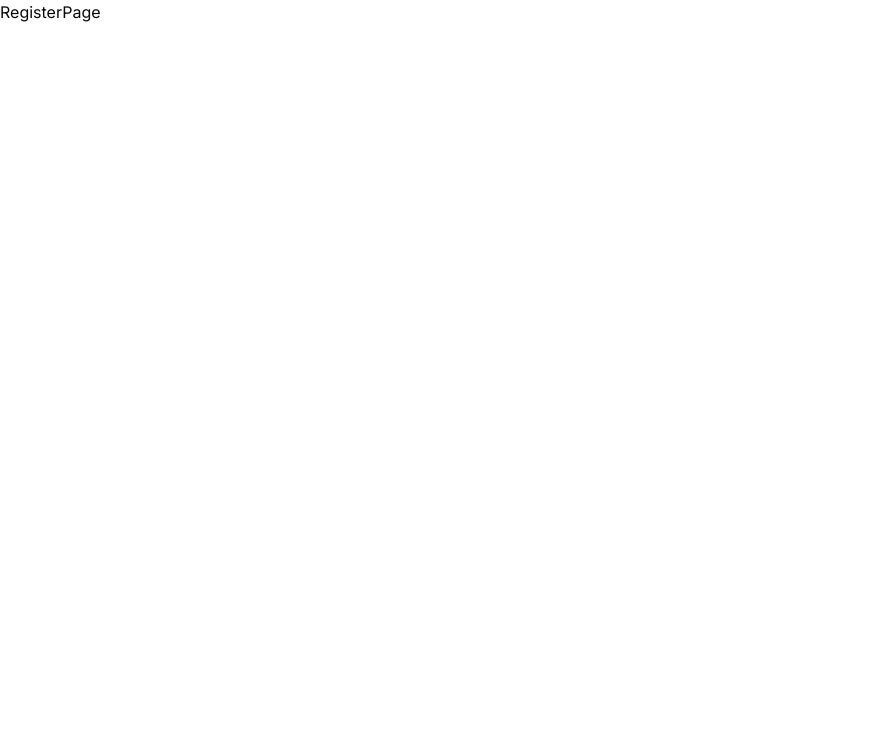
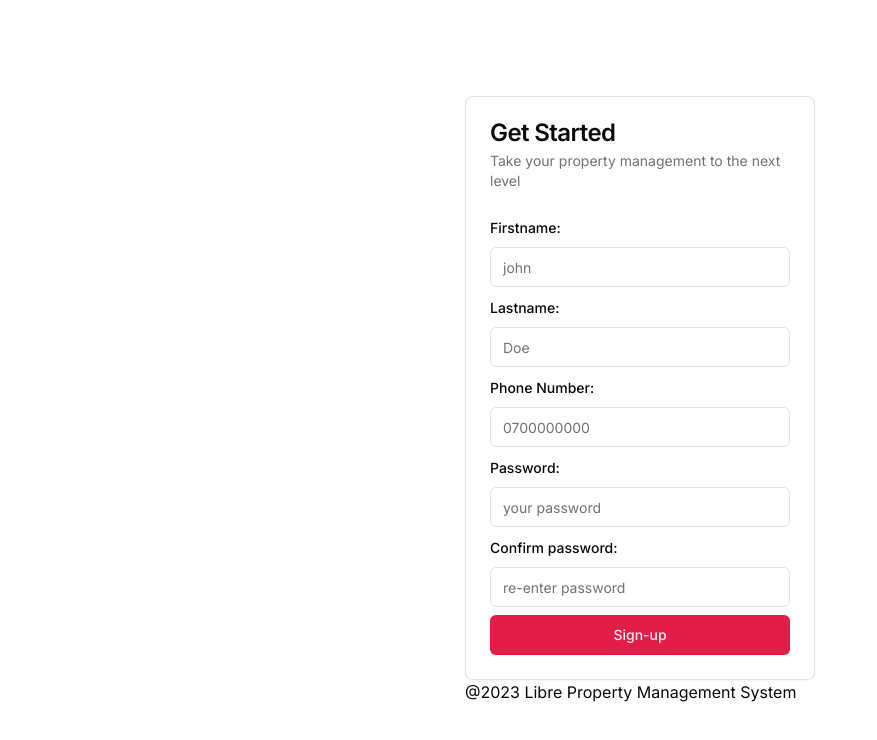
Before and after one commit to JI-Maina/lpms-nextjs, a Next.js app: page /register in a window 1280 px wide. Shown: the top 740 px of the page, without its empty margins (0-877 px from the left). Built offline with nearby package versions, Linux system fonts and the light colour scheme.

Commit message:
Created auth layout

```diff
--- /dev/null
+++ b/src/app/(auth)/layout.tsx
@@ -0,0 +1,12 @@
+export default function AuthLayout({
+  children,
+}: {
+  children: React.ReactNode;
+}) {
+  return (
+    <div className="absolute top-1/2 left-1/2 -translate-x-1/2 -translate-y-1/2">
+      <div className="">{children}</div>
+      <p>@2023 Libre Property Management System</p>
+    </div>
+  );
+}
--- a/src/app/(auth)/login/page.tsx
+++ b/src/app/(auth)/login/page.tsx
@@ -1,10 +1,24 @@
+import {
+  Card,
+  CardContent,
+  CardDescription,
+  CardHeader,
+  CardTitle,
+} from "@/components/ui/card";
 import LoginForm from "./LoginForm";
 
 const LoginPage = () => {
   return (
-    <main className="flex min-h-screen flex-col items-center justify-between p-24">
-      <LoginForm />
-    </main>
+    <Card className="w-[350px]">
+      <CardHeader>
+        <CardTitle>Login</CardTitle>
+        <CardDescription>Resume the journey</CardDescription>
+      </CardHeader>
+
+      <CardContent>
+        <LoginForm />
+      </CardContent>
+    </Card>
   );
 };
 
--- a/src/app/(auth)/register/page.tsx
+++ b/src/app/(auth)/register/page.tsx
@@ -1,5 +1,28 @@
+import {
+  Card,
+  CardContent,
+  CardDescription,
+  CardHeader,
+  CardTitle,
+} from "@/components/ui/card";
+
+import RegisterForm from "@/components/forms/register-form";
+
 const RegisterPage = () => {
-  return <div>RegisterPage</div>;
+  return (
+    <Card className="w-[350px]">
+      <CardHeader>
+        <CardTitle>Get Started</CardTitle>
+        <CardDescription>
+          Take your property management to the next level
+        </CardDescription>
+      </CardHeader>
+
+      <CardContent>
+        <RegisterForm />
+      </CardContent>
+    </Card>
+  );
 };
 
 export default RegisterPage;
--- /dev/null
+++ b/src/components/forms/register-form.tsx
@@ -0,0 +1,125 @@
+"use client";
+
+import * as z from "zod";
+import { useForm } from "react-hook-form";
+import { zodResolver } from "@hookform/resolvers/zod";
+
+import { Input } from "../ui/input";
+import { Button } from "../ui/button";
+import {
+  Form,
+  FormControl,
+  FormField,
+  FormItem,
+  FormLabel,
+  FormMessage,
+} from "../ui/form";
+
+const regSchema = z.object({
+  firstName: z.string().min(4).max(100),
+  lastName: z.string().min(4).max(100),
+  phoneNo: z.string().min(10).max(10),
+  password: z.string().min(6).max(100),
+  cfmPassword: z.string().min(6).max(100),
+});
+
+const RegisterForm = () => {
+  const form = useForm<z.infer<typeof regSchema>>({
+    resolver: zodResolver(regSchema),
+    defaultValues: {
+      firstName: "",
+      lastName: "",
+      phoneNo: "",
+      password: "",
+      cfmPassword: "",
+    },
+  });
+
+  const onSubmit = (values: z.infer<typeof regSchema>) => {
+    console.log(values);
+  };
+
+  return (
+    <Form {...form}>
+      <form onSubmit={form.handleSubmit(onSubmit)} className="space-y-2">
+        <FormField
+          control={form.control}
+          name="firstName"
+          render={({ field }) => (
+            <FormItem>
+              <FormLabel>Firstname:</FormLabel>
+              <FormControl>
+                <Input placeholder="john" type="text" {...field} />
+              </FormControl>
+              <FormMessage />
+            </FormItem>
+          )}
+        />
+
+        <FormField
+          control={form.control}
+          name="lastName"
+          render={({ field }) => (
+            <FormItem>
+              <FormLabel>Lastname:</FormLabel>
+              <FormControl>
+                <Input placeholder="Doe" type="text" {...field} />
+              </FormControl>
+            </FormItem>
+          )}
+        />
+
+        <FormField
+          control={form.control}
+          name="phoneNo"
+          render={({ field }) => (
+            <FormItem>
+              <FormLabel>Phone Number:</FormLabel>
+              <FormControl>
+                <Input placeholder="0700000000" {...field} />
+              </FormControl>
+              <FormMessage />
+            </FormItem>
+          )}
+        />
+
+        <FormField
+          control={form.control}
+          name="password"
+          render={({ field }) => (
+            <FormItem>
+              <FormLabel>Password:</FormLabel>
+              <FormControl>
+                <Input placeholder="your password" type="password" {...field} />
+              </FormControl>
+              <FormMessage />
+            </FormItem>
+          )}
+        />
+
+        <FormField
+          control={form.control}
+          name="cfmPassword"
+          render={({ field }) => (
+            <FormItem>
+              <FormLabel>Confirm password:</FormLabel>
+              <FormControl>
+                <Input
+                  placeholder="re-enter password"
+                  type="password"
+                  {...field}
+                />
+              </FormControl>
+            </FormItem>
+          )}
+        />
+
+        <Button type="submit" className="w-full">
+          Sign-up
+        </Button>
+      </form>
+    </Form>
+  );
+};
+
+export default RegisterForm;
--- /dev/null
+++ b/src/components/ui/card.tsx
@@ -0,0 +1,79 @@
+import * as React from "react"
+
+import { cn } from "@/lib/utils"
+
+const Card = React.forwardRef<
+  HTMLDivElement,
+  React.HTMLAttributes<HTMLDivElement>
+>(({ className, ...props }, ref) => (
+  <div
+    ref={ref}
+    className={cn(
+      "rounded-lg border bg-card text-card-foreground shadow-sm",
+      className
+    )}
+    {...props}
+  />
+))
+Card.displayName = "Card"
+
+const CardHeader = React.forwardRef<
+  HTMLDivElement,
+  React.HTMLAttributes<HTMLDivElement>
+>(({ className, ...props }, ref) => (
+  <div
+    ref={ref}
+    className={cn("flex flex-col space-y-1.5 p-6", className)}
+    {...props}
+  />
+))
+CardHeader.displayName = "CardHeader"
+
+const CardTitle = React.forwardRef<
+  HTMLParagraphElement,
+  React.HTMLAttributes<HTMLHeadingElement>
+>(({ className, ...props }, ref) => (
+  <h3
+    ref={ref}
+    className={cn(
+      "text-2xl font-semibold leading-none tracking-tight",
+      className
+    )}
+    {...props}
+  />
+))
+CardTitle.displayName = "CardTitle"
+
+const CardDescription = React.forwardRef<
+  HTMLParagraphElement,
+  React.HTMLAttributes<HTMLParagraphElement>
+>(({ className, ...props }, ref) => (
+  <p
+    ref={ref}
+    className={cn("text-sm text-muted-foreground", className)}
+    {...props}
+  />
+))
+CardDescription.displayName = "CardDescription"
+
+const CardContent = React.forwardRef<
+  HTMLDivElement,
+  React.HTMLAttributes<HTMLDivElement>
+>(({ className, ...props }, ref) => (
+  <div ref={ref} className={cn("p-6 pt-0", className)} {...props} />
+))
+CardContent.displayName = "CardContent"
+
+const CardFooter = React.forwardRef<
+  HTMLDivElement,
+  React.HTMLAttributes<HTMLDivElement>
+>(({ className, ...props }, ref) => (
+  <div
+    ref={ref}
+    className={cn("flex items-center p-6 pt-0", className)}
+    {...props}
+  />
+))
+CardFooter.displayName = "CardFooter"
+
+export { Card, CardHeader, CardFooter, CardTitle, CardDescription, CardContent }
```
